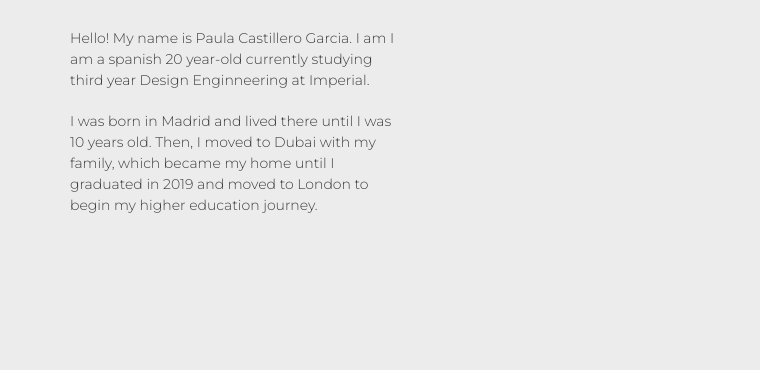
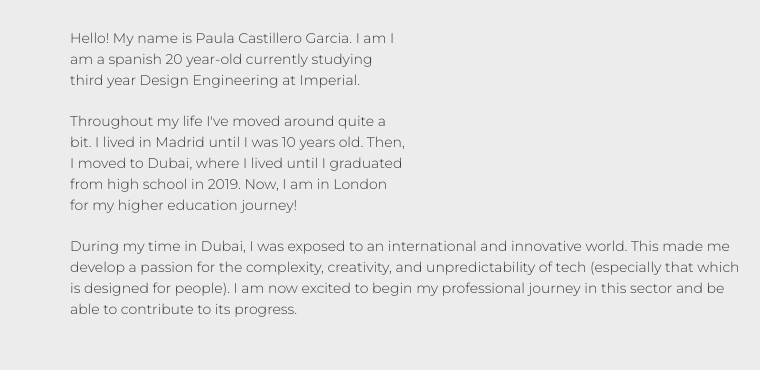
Before and after one commit to pc619/paula_site, a plain HTML site: page paula_castillero.html in a window 1280 px wide. Shown: the part 948-1318 px from the top of the page, 0-760 px from the left. Drawn offline with nearby package versions, Linux system fonts and the light colour scheme; files that its build step writes are made by us from their sources; grey boxes are pictures that could not be loaded.

Commit message:
about me final

```diff
--- a/paula_castillero.html
+++ b/paula_castillero.html
@@ -171,11 +171,17 @@
         </div>
         <div class="row">
             <div class="col span-3-of-5">
-                <p class="smaller-width">Hello! My name is Paula Castillero Garcia. I am I am a spanish 20 year-old currently studying third year Design Enginneering at Imperial.</p>
+                <p class="smaller-width">Hello! My name is Paula Castillero Garcia. I am I am a spanish 20 year-old currently studying third year Design Engineering at Imperial.</p>
                 <p class="smaller-width">
-                    I was born in Madrid and lived there until I was 10 years old. Then, I moved to Dubai with my family, which became my home until I graduated in 2019 and moved to
-                    London to begin my higher education journey.
-                </p><br>
+                    Throughout my life I've moved around quite a bit. I lived in Madrid until I was 10 years old. Then, I moved to Dubai, where I lived until I graduated from high school in 2019.
+                    Now, I am in London for my higher education journey!
+                </p>
+                <p>
+                    During my time in Dubai, I was exposed to an international and innovative world.
+                    This made me develop a passion for the complexity, creativity, and unpredictability of tech (especially that which is designed for people).
+                    I am now excited to begin my professional journey in this sector and be able to contribute to its progress.
+                </p>
+                <br>
 
             </div>
             <div class="col span-2-of-5 grad">
```
